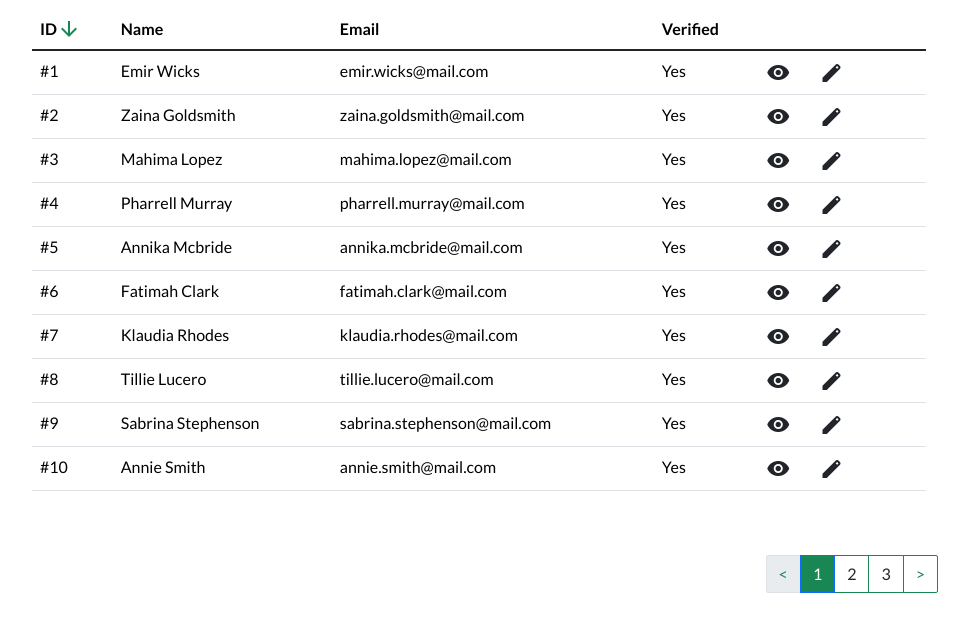
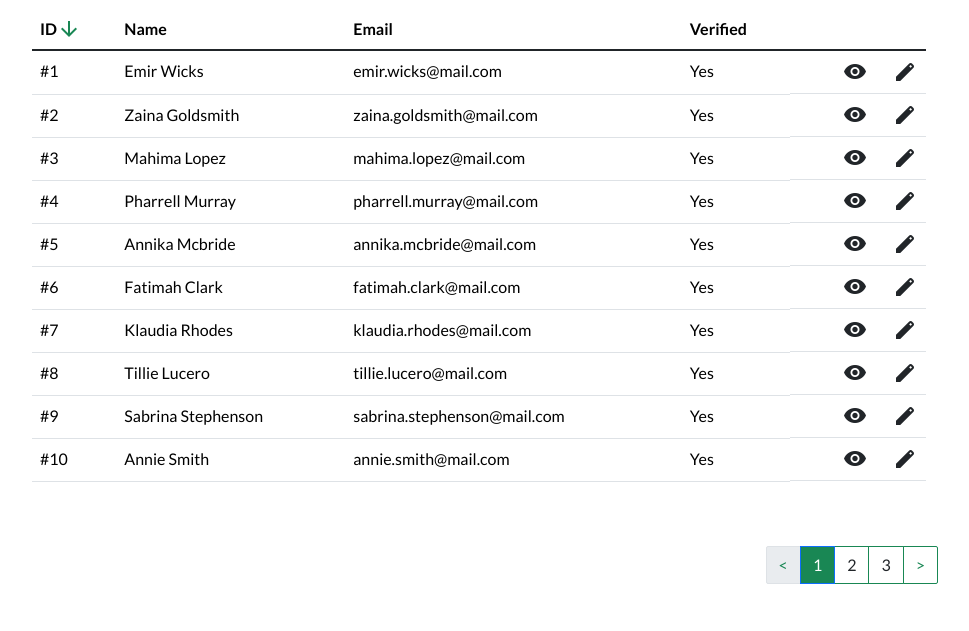
Before and after one commit to Mingx1994x/HS_practice_Dashbaord, a website built with Vite: page pages/Admin.html in a window 1280 px wide. Shown: the part 113-744 px from the top of the page, without its empty margins (309-1278 px from the left). Built offline with nearby package versions, Linux system fonts and the light colour scheme.

Commit message:
W5-Dashboard 調整部分modal功能與 按鈕樣式... 抓蟲抓蟲....

```diff
--- a/pages/Admin.html
+++ b/pages/Admin.html
@@ -4,7 +4,7 @@
     <meta charset="UTF-8" />
     <meta http-equiv="X-UA-Compatible" content="IE=edge" />
     <meta name="viewport" content="width=device-width, initial-scale=1.0" />
-    <title>index</title>
+    <title>Admin</title>
     <link
       rel="stylesheet"
       href="https://fonts.googleapis.com/css2?family=Material+Symbols+Outlined:opsz,wght,FILL,GRAD@20..48,100..700,0..1,-50..200"
@@ -69,10 +69,10 @@
                   <td>Emir Wicks</td>
                   <td>emir.wicks@mail.com</td>
                   <td>Yes</td>
-                  <td>
+                  <td class="d-flex justify-content-end">
                     <button
                       type="button"
-                      class="btn p-0 me-4"
+                      class="btn p-0"
                       data-bs-toggle="modal"
                       data-bs-target="#inspectModal"
                     >
@@ -84,7 +84,7 @@
                     </button>
                     <button
                       type="button"
-                      class="btn p-0 me-4"
+                      class="btn p-0 ms-4"
                       data-bs-toggle="modal"
                       data-bs-target="#editModal"
                     >
@@ -101,10 +101,10 @@
                   <td>Zaina Goldsmith</td>
                   <td>zaina.goldsmith@mail.com</td>
                   <td>Yes</td>
-                  <td>
+                  <td class="d-flex justify-content-end">
                     <button
                       type="button"
-                      class="btn p-0 me-4"
+                      class="btn p-0"
                       data-bs-toggle="modal"
                       data-bs-target="#inspectModal"
                     >
@@ -116,7 +116,7 @@
                     </button>
                     <button
                       type="button"
-                      class="btn p-0 me-4"
+                      class="btn p-0 ms-4"
                       data-bs-toggle="modal"
                       data-bs-target="#editModal"
                     >
@@ -133,10 +133,10 @@
                   <td>Mahima Lopez</td>
                   <td>mahima.lopez@mail.com</td>
                   <td>Yes</td>
-                  <td>
+                  <td class="d-flex justify-content-end">
                     <button
                       type="button"
-                      class="btn p-0 me-4"
+                      class="btn p-0"
                       data-bs-toggle="modal"
                       data-bs-target="#inspectModal"
                     >
@@ -148,7 +148,7 @@
                     </button>
                     <button
                       type="button"
-                      class="btn p-0 me-4"
+                      class="btn p-0 ms-4"
                       data-bs-toggle="modal"
                       data-bs-target="#editModal"
                     >
@@ -165,10 +165,10 @@
                   <td>Pharrell Murray</td>
                   <td>pharrell.murray@mail.com</td>
                   <td>Yes</td>
-                  <td>
+                  <td class="d-flex justify-content-end">
                     <button
                       type="button"
-                      class="btn p-0 me-4"
+                      class="btn p-0"
                       data-bs-toggle="modal"
                       data-bs-target="#inspectModal"
                     >
@@ -180,7 +180,7 @@
                     </button>
                     <button
                       type="button"
-                      class="btn p-0 me-4"
+                      class="btn p-0 ms-4"
                       data-bs-toggle="modal"
                       data-bs-target="#editModal"
                     >
@@ -197,10 +197,10 @@
                   <td>Annika Mcbride</td>
                   <td>annika.mcbride@mail.com</td>
                   <td>Yes</td>
-                  <td>
+                  <td class="d-flex justify-content-end">
                     <button
                       type="button"
-                      class="btn p-0 me-4"
+                      class="btn p-0"
                       data-bs-toggle="modal"
                       data-bs-target="#inspectModal"
                     >
@@ -212,7 +212,7 @@
                     </button>
                     <button
                       type="button"
-                      class="btn p-0 me-4"
+                      class="btn p-0 ms-4"
                       data-bs-toggle="modal"
                       data-bs-target="#editModal"
                     >
@@ -229,10 +229,10 @@
                   <td>Fatimah Clark</td>
                   <td>fatimah.clark@mail.com</td>
                   <td>Yes</td>
-                  <td>
+                  <td class="d-flex justify-content-end">
                     <button
                       type="button"
-                      class="btn p-0 me-4"
+                      class="btn p-0"
                       data-bs-toggle="modal"
                       data-bs-target="#inspectModal"
                     >
@@ -244,7 +244,7 @@
                     </button>
                     <button
                       type="button"
-                      class="btn p-0 me-4"
+                      class="btn p-0 ms-4"
                       data-bs-toggle="modal"
                       data-bs-target="#editModal"
                     >
@@ -261,10 +261,10 @@
                   <td>Klaudia Rhodes</td>
                   <td>klaudia.rhodes@mail.com</td>
                   <td>Yes</td>
-                  <td>
+                  <td class="d-flex justify-content-end">
                     <button
                       type="button"
-                      class="btn p-0 me-4"
+                      class="btn p-0"
                       data-bs-toggle="modal"
                       data-bs-target="#inspectModal"
                     >
@@ -276,7 +276,7 @@
                     </button>
                     <button
                       type="button"
-                      class="btn p-0 me-4"
+                      class="btn p-0 ms-4"
                       data-bs-toggle="modal"
                       data-bs-target="#editModal"
                     >
@@ -293,10 +293,10 @@
                   <td>Tillie Lucero</td>
                   <td>tillie.lucero@mail.com</td>
                   <td>Yes</td>
-                  <td>
+                  <td class="d-flex justify-content-end">
                     <button
                       type="button"
-                      class="btn p-0 me-4"
+                      class="btn p-0"
                       data-bs-toggle="modal"
                       data-bs-target="#inspectModal"
                     >
@@ -308,7 +308,7 @@
                     </button>
                     <button
                       type="button"
-                      class="btn p-0 me-4"
+                      class="btn p-0 ms-4"
                       data-bs-toggle="modal"
                       data-bs-target="#editModal"
                     >
@@ -325,10 +325,10 @@
                   <td>Sabrina Stephenson</td>
                   <td>sabrina.stephenson@mail.com</td>
                   <td>Yes</td>
-                  <td>
+                  <td class="d-flex justify-content-end">
                     <button
                       type="button"
-                      class="btn p-0 me-4"
+                      class="btn p-0"
                       data-bs-toggle="modal"
                       data-bs-target="#inspectModal"
                     >
@@ -340,7 +340,7 @@
                     </button>
                     <button
                       type="button"
-                      class="btn p-0 me-4"
+                      class="btn p-0 ms-4"
                       data-bs-toggle="modal"
                       data-bs-target="#editModal"
                     >
@@ -357,10 +357,10 @@
                   <td>Annie Smith</td>
                   <td>annie.smith@mail.com</td>
                   <td>Yes</td>
-                  <td>
+                  <td class="d-flex justify-content-end">
                     <button
                       type="button"
-                      class="btn p-0 me-4"
+                      class="btn p-0"
                       data-bs-toggle="modal"
                       data-bs-target="#inspectModal"
                     >
@@ -372,7 +372,7 @@
                     </button>
                     <button
                       type="button"
-                      class="btn p-0 me-4"
+                      class="btn p-0 ms-4"
                       data-bs-toggle="modal"
                       data-bs-target="#editModal"
                     >
@@ -469,7 +469,7 @@
 
               <p class="fs-5 fw-bold">Access Level</p>
               <select
-                class="form-select form-select-lg mt-3"
+                class="form-select form-select-lg mt-3 text-secondary"
                 aria-label="Large select "
                 name="userAuth"
                 id="userAuth"
@@ -595,7 +595,7 @@
                   <div
                     class="d-flex justify-content-between align-items-center"
                   >
-                    <p class="bg-secondary-100">Verified</p>
+                    <p class="bg-secondary-100 px-2 py-1">Verified</p>
                     <a
                       class="btn p-0"
                       data-bs-toggle="collapse"
@@ -623,6 +623,8 @@
                     type="button"
                     class="btn btn-success"
                     data-bs-dismiss="modal"
+                    data-bs-toggle="modal"
+                    data-bs-target="#editModal"
                   >
                     Edit
                   </button>
```
Also changed, not shown: pages/Assignment.html (+3 -3 lines).
